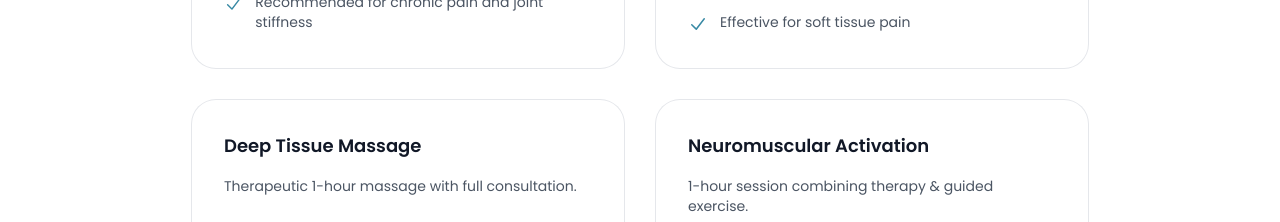
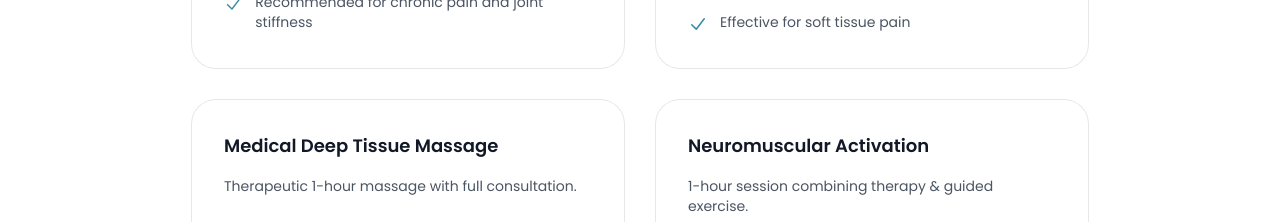
Before and after one commit to Dev-muse/manual-treatment, a Next.js app: page /pricing in a window 1280 px wide. Shown: the part 840-1062 px from the top of the page. Built offline with nearby package versions, Linux system fonts and the light colour scheme.

Commit message:
changed wording on pricing card

```diff
--- a/app/pricing/page.tsx
+++ b/app/pricing/page.tsx
@@ -31,7 +31,7 @@ const tiers = [
     mostPopular: false,
   },
   {
-    name: "Deep Tissue Massage",
+    name: "Medical Deep Tissue Massage",
     id: "tier-massage",
     href: "https://cal.com/jimjackson/15min",
     price: "£100",
```
